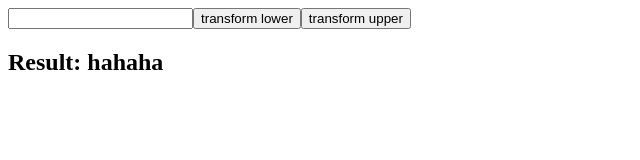
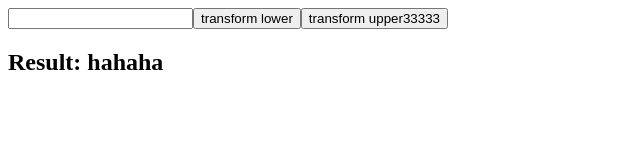
Before and after one commit to sftqa/fe_app, a Next.js app: page / in a window 1280 px wide. Shown: the top 160 px of the page, without its empty margins (0-640 px from the left). Built offline with nearby package versions, Linux system fonts and the light colour scheme.

Commit message:
Update index.js

```diff
--- a/pages/index.js
+++ b/pages/index.js
@@ -20,7 +20,7 @@ export default function IndexPage() {
     <div>
         <input onChange={e => setWord(e.target.value)} value = {word}></input>
         <button onClick={transformLower}>transform lower</button>
-        <button onClick={transformUpper}>transform upper</button>
+        <button onClick={transformUpper}>transform upper33333</button>
         <h2>Result: hahaha</h2>
     </div>
   )
```
